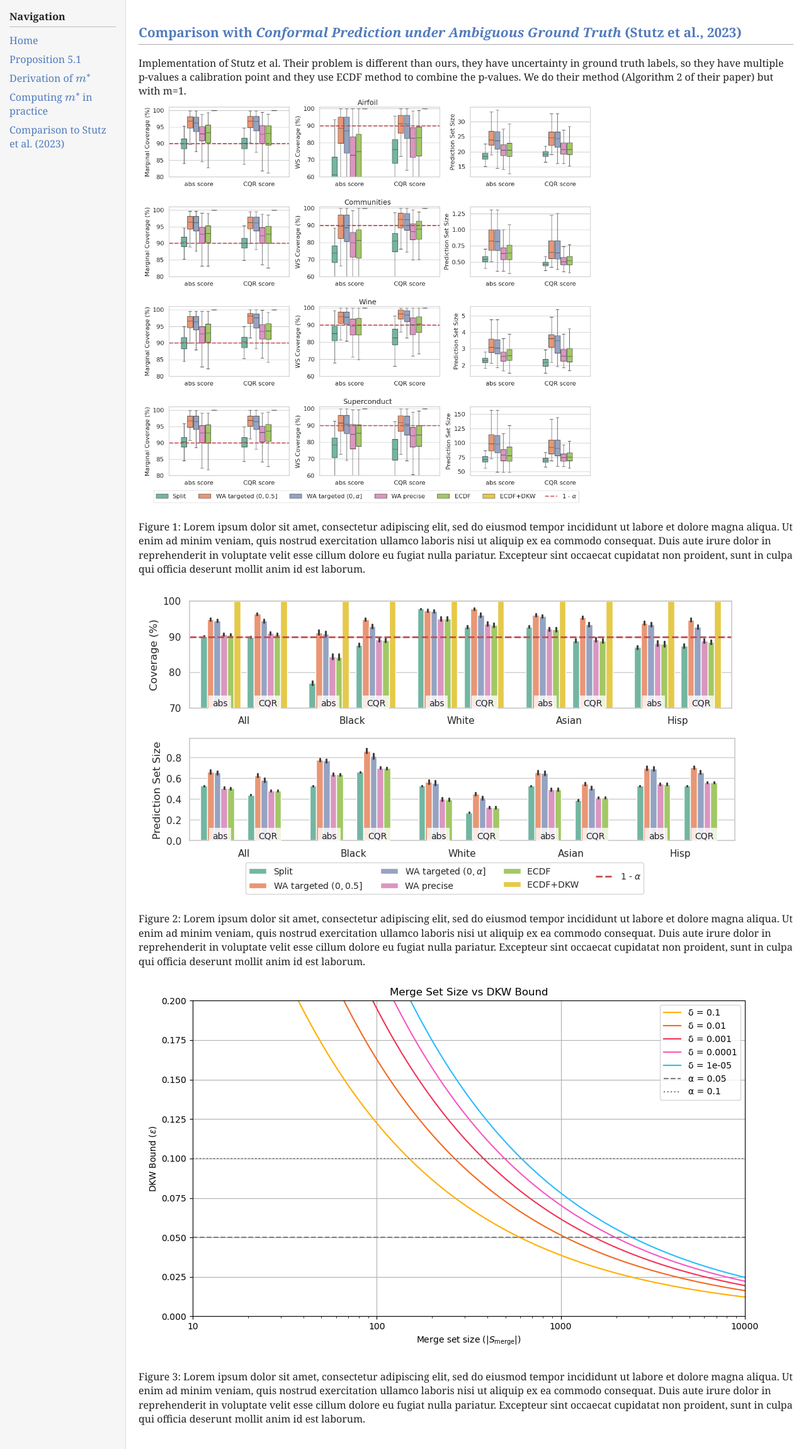
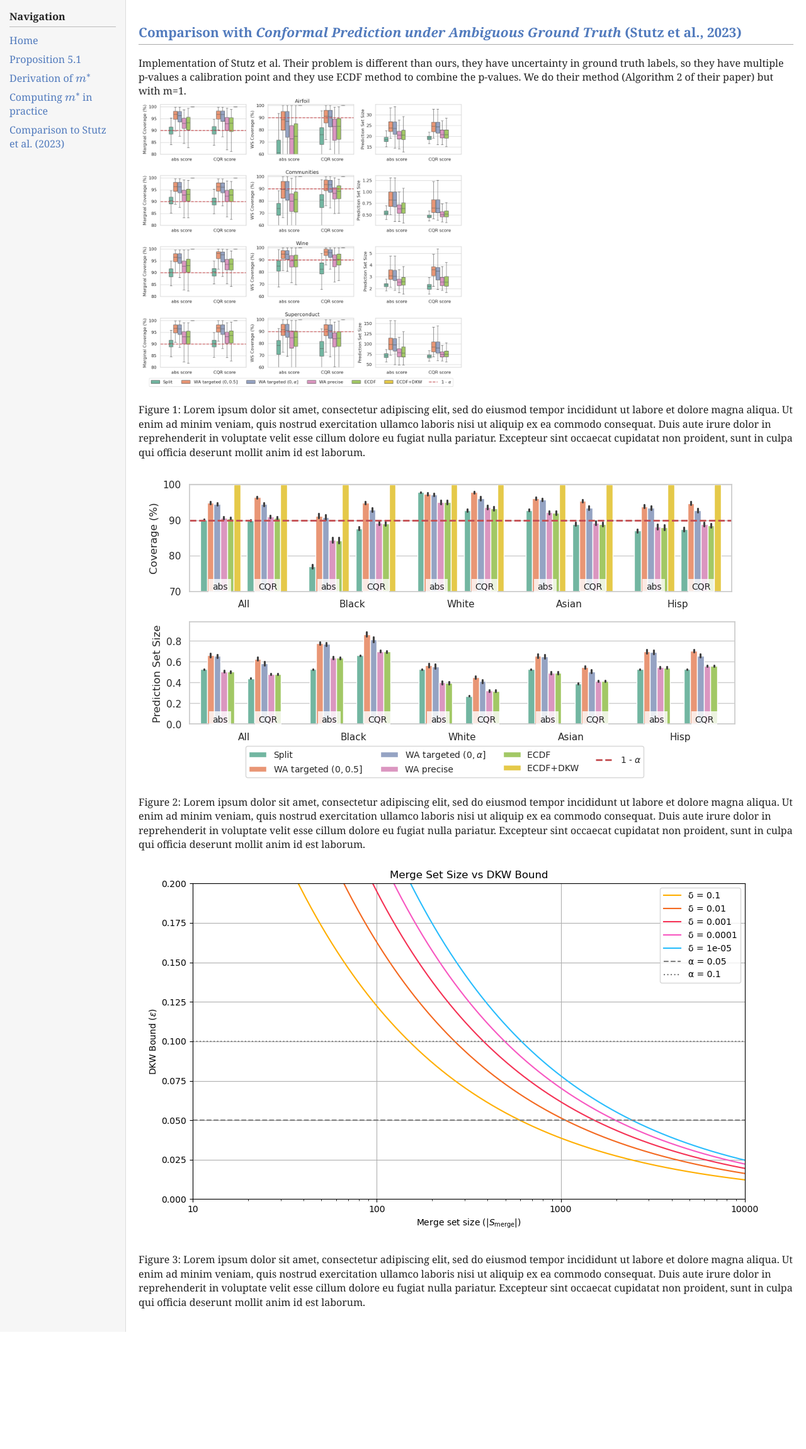
Before and after one commit to math-imposter/math-imposter.github.io, a Jekyll site: the page built from pages/stutz-comparison.html, in a window 1280 px wide. Shown: the whole page at 63% size. Built offline with Jekyll 4.4.1, drawn with Linux system fonts in a browser that asks for light colours; after the commit the page ends 2114 px from its top, so only the background shows below that.

Commit message:
resize figure

```diff
--- a/pages/stutz-comparison.html
+++ b/pages/stutz-comparison.html
@@ -9,7 +9,7 @@ permalink: /stutz-comparison
 Implementation of Stutz et al. Their problem is different than ours, they have uncertainty in ground truth labels, so they have multiple p-values a calibration point and they use ECDF method to combine the p-values. We do their method (Algorithm 2 of their paper) but with m=1.
 
 <div>
-  <img src="/assets/images/fig2_regression.png" alt="Figure 1" style="max-width: 70%; height: auto;">
+  <img src="/assets/images/fig2_regression.png" alt="Figure 1" style="max-width: 50%; height: auto;">
   <p>
     Figure 1: Lorem ipsum dolor sit amet, consectetur adipiscing elit, sed do eiusmod tempor incididunt ut labore et dolore magna aliqua. Ut enim ad minim veniam, quis nostrud exercitation ullamco laboris nisi ut aliquip ex ea commodo consequat. Duis aute irure dolor in reprehenderit in voluptate velit esse cillum dolore eu fugiat nulla pariatur. Excepteur sint occaecat cupidatat non proident, sunt in culpa qui officia deserunt mollit anim id est laborum.
   </p>
```
